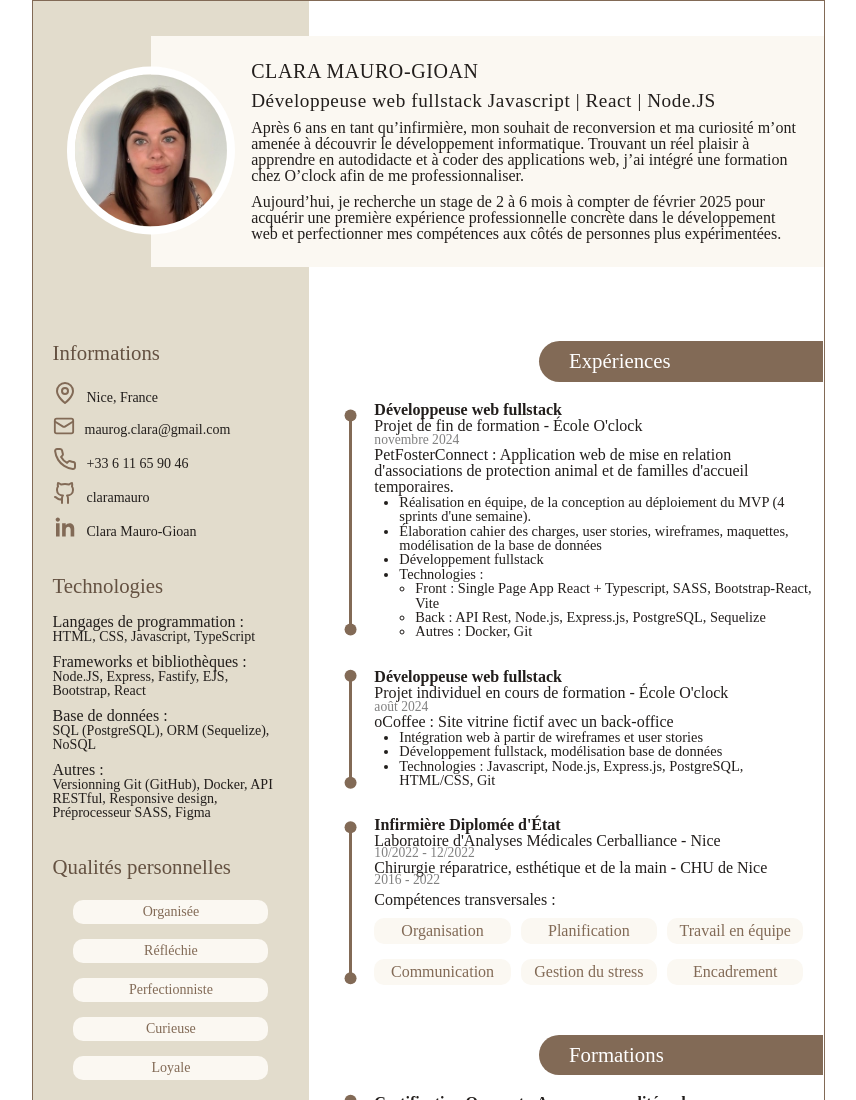
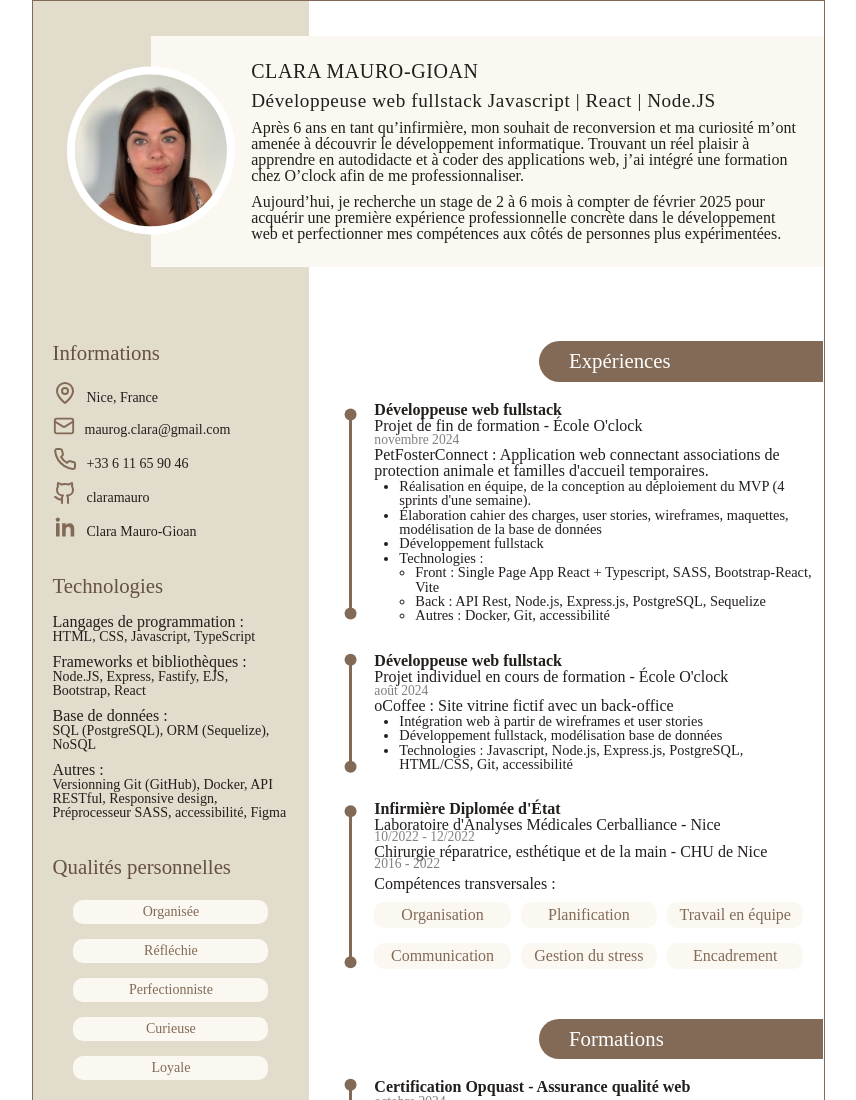
Before and after one commit to claramauro/cv, a website built with Vite: page index.html in a window 1280 px wide. Shown: the top 1100 px of the page, without its empty margins (212-1068 px from the left). Built offline with nearby package versions, Linux system fonts and the light colour scheme.

Commit message:
mise à jour contenu cv

```diff
--- a/index.html
+++ b/index.html
@@ -76,7 +76,7 @@
                         </li>
                         <li class="techno__item">
                             <h4>Autres :</h4>
-                            <p>Versionning <em>Git</em> (GitHub), <em>Docker</em>, API RESTful, <em>Responsive design</em>, Préprocesseur SASS, Figma</p>
+                            <p>Versionning <em>Git</em> (GitHub), <em>Docker</em>, API RESTful, <em>Responsive design</em>, Préprocesseur SASS, <em>accessibilité</em>, Figma</p>
                         </li>
                     </ul>
                 </section>
@@ -123,7 +123,7 @@
                             </div>
                             <p>
                                 <a href="https://petfosterconnect.onrender.com" title="Lien vers PetFosterConnect" target="_blank">PetFosterConnect <span class="print-content">(petfosterconnect.onrender.com)</span></a>
-                                 : Application web de mise en relation d'associations de protection animal et de familles d'accueil temporaires.</p>
+                                 : Application web connectant associations de protection animale et familles d'accueil temporaires.</p>
                             <ul class="content__item__sublist">
                                 <li>Réalisation en équipe, de la conception au déploiement du MVP (4 sprints d'une semaine).</li>
                                 <li>Élaboration cahier des charges, user stories, wireframes, maquettes, modélisation de la base de données</li>
@@ -132,7 +132,7 @@
                                     <ul class="li__sublist">
                                         <li>Front : Single Page App React + Typescript, SASS, Bootstrap-React, Vite</li>
                                         <li>Back : API Rest, Node.js, Express.js, PostgreSQL, Sequelize</li>
-                                        <li>Autres : Docker, Git</li>
+                                        <li>Autres : Docker, Git, accessibilité</li>
                                     </ul>
                                 </li>
                             </ul>
@@ -153,7 +153,7 @@
                             <ul class="content__item__sublist">
                                 <li>Intégration web à partir de wireframes et user stories</li>
                                 <li>Développement fullstack, modélisation base de données</li>
-                                <li>Technologies : Javascript, Node.js, Express.js, PostgreSQL, HTML/CSS, Git</li>
+                                <li>Technologies : Javascript, Node.js, Express.js, PostgreSQL, HTML/CSS, Git, accessibilité</li>
                             </ul>
                         </li>
                         <li class="content__item">
```
Also changed, not shown: dist/index.html, 2 other files.
